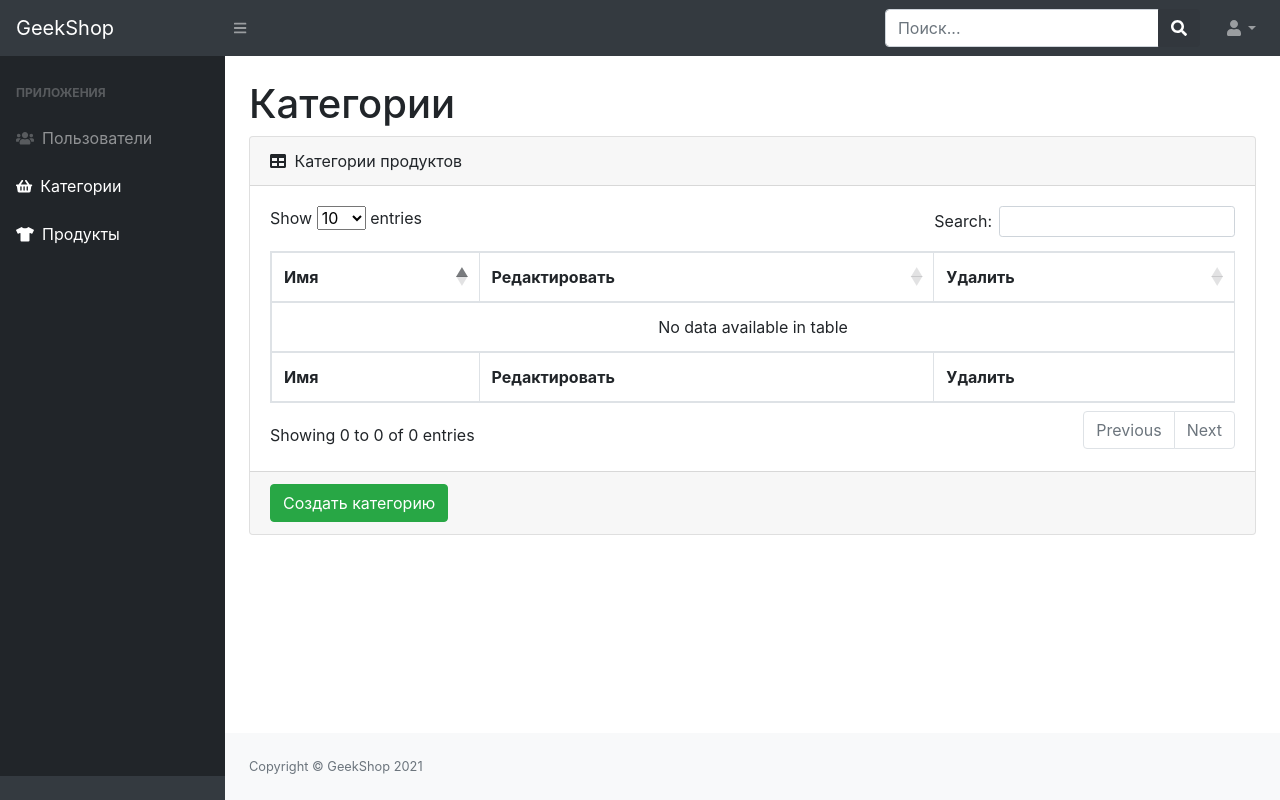
After one commit to borisshavrin/geekshop, a Django app: page /admin-staff/categories/ in a window 1280 px wide. The commit adds this page. Run offline with Django 3.2, Linux system fonts and the light colour scheme; the visitor is signed in with stand-in values (Sample User, id 1); data that the repository does not hold is empty; parts of the project's set-up code (start-up, migrations or seed data) failed here and were passed over; some libraries are stand-ins or nearby versions.

Commit message:
update func for status of products by signals moved from products views to admins; added F objects in AdminUserProductCategoryUpdateView; added categories.html and category_update.html to admins app; checking discount update requests in db_profile_by_type func in admins.views; added conditional-expressions;

```diff
--- a/admins/templates/admins/admin.html
+++ b/admins/templates/admins/admin.html
@@ -1,8 +1,8 @@
 {% extends 'admins/base.html' %}
 {% block content %}
-    <main>
+
         <div class="container-fluid">
             <h1 class="mt-4">Административная панель</h1>
         </div>
-    </main>
+
 {% endblock %}
--- a/admins/templates/admins/base.html
+++ b/admins/templates/admins/base.html
@@ -53,18 +53,20 @@
                         </div>
                         Пользователи
                     </a>
-                    <a class="nav-link" href="index.html">
+
+                    <a class="nav-link" href="{% url 'admins:categories' %}">
                         <div class="sb-nav-link-icon">
                             <i class="fas fa-shopping-basket"></i>
                         </div>
                         Категории
                     </a>
-                    <a class="nav-link" href="index.html">
+                    <a class="nav-link" href="">
                         <div class="sb-nav-link-icon">
                             <i class="fas fa-tshirt"></i>
                         </div>
                         Продукты
                     </a>
+
                 </div>
             </div>
             <div class="sb-sidenav-footer"></div>
--- /dev/null
+++ b/admins/templates/admins/categories.html
@@ -0,0 +1,61 @@
+{% extends 'admins/base.html' %}
+{% load static %}
+
+{% block content %}
+
+    <div class="container-fluid">
+        <h1 class="mt-4">Категории</h1>
+        <div class="card mb-4">
+            <div class="card-header">
+                <i class="fas fa-table mr-1"></i>
+                Категории продуктов
+            </div>
+            <div class="card-body">
+                <div class="table-responsive">
+                    <table class="table table-bordered" id="dataTable" width="100%" cellspacing="0">
+                        <thead>
+                        <tr>
+                            <th>Имя</th>
+                            <th>Редактировать</th>
+                            <th>Удалить</th>
+                        </tr>
+                        </thead>
+                        <tfoot>
+                        <tr>
+                            <th>Имя</th>
+                            <th>Редактировать</th>
+                            <th>Удалить</th>
+                        </tr>
+                        </tfoot>
+                        <tbody>
+                        {% for category in object_list %}
+                            <tr {% if category.is_active %} style="opacity: 0.5;" {% endif %}>
+                                <td><a href="{#% url 'ad:products' category.id %#}"
+                                       style="color: dodgerblue">{{ category.name }}</a></td>
+                                <td>
+                                    <a href="{% url 'admins:category_update' pk=category.id %}">
+                                        <i class="fa fa-edit"></i>
+                                    </a>
+                                </td>
+
+                                <td>
+                                    <a {% if category.is_active %} class="invisible" {% endif %}href="
+                                                {#% url 'admin_staff:category_delete' pk=category.id %#}">
+                                        <i class="fa fa-times-circle"></i>
+                                    </a>
+                                </td>
+                            </tr>
+                        {% endfor %}
+                        </tbody>
+                    </table>
+                </div>
+            </div>
+            <div class="card-footer">
+                <a href="{#% url 'adminapp:category_create' %#}">
+                    <button class="btn btn-success">Создать категорию</button>
+                </a>
+            </div>
+        </div>
+    </div>
+
+{% endblock %}
--- a/admins/urls.py
+++ b/admins/urls.py
@@ -1,6 +1,7 @@
 from django.urls import path
 
-from admins.views import index, AdminUsersListView, AdminUsersUpdateView, AdminUsersDeleteView, AdminUsersCreateView, AdminUsersReturnView
+from admins.views import index, AdminUsersListView, AdminUsersUpdateView, AdminUsersDeleteView, AdminUsersCreateView, \
+    AdminUsersReturnView, AdminUserProductCategoryUpdateView, AdminUsersCategoryListView
 
 app_name = 'admins'
 
@@ -11,4 +12,7 @@ urlpatterns = [
     path('users/update/<int:pk>', AdminUsersUpdateView.as_view(), name='admin_users_update'),
     path('users/delete/<int:pk>', AdminUsersDeleteView.as_view(), name='admin_users_delete'),
     path('users/return/<int:pk>', AdminUsersReturnView.as_view(), name='admin_users_return'),
+
+    path('categories/', AdminUsersCategoryListView.as_view(), name='categories'),
+    path('categories/update/<int:pk>/', AdminUserProductCategoryUpdateView.as_view(), name='category_update'),
 ]
--- a/admins/views.py
+++ b/admins/views.py
@@ -6,14 +6,33 @@ from django.contrib.auth.decorators import user_passes_test
 from django.views.generic.list import ListView
 from django.views.generic.edit import CreateView, UpdateView, DeleteView
 from django.utils.decorators import method_decorator
+from django.dispatch import receiver
+from django.db.models.signals import pre_save
+from django.db import connection
+from django.db.models import F
 
-from admins.forms import UserAdminRegisterForm, UserAdminProfileForm
+from admins.forms import UserAdminRegisterForm, UserAdminProfileForm, UserAdminProductCategoryEditForm
+from products.models import ProductCategory
 from users.models import User
 
 
 @user_passes_test(lambda u: u.is_superuser)
 def index(request):
     return render(request, 'admins/admin.html')
+
+
+class AdminUsersCategoryListView(ListView):
+    model = ProductCategory
+    template_name = 'admins/categories.html'
+
+    def get_context_data(self, *, object_list=None, **kwargs):
+        context = super(AdminUsersCategoryListView, self).get_context_data(**kwargs)
+        context['title'] = 'GeekShop - Админ | Категории'
+        return context
+
+    @method_decorator(user_passes_test(lambda u: u.is_superuser))
+    def dispatch(self, request, *args, **kwargs):
+        return super(AdminUsersCategoryListView, self).dispatch(request, *args, **kwargs)
 
 
 # CRUD
@@ -95,3 +114,47 @@ class AdminUsersReturnView(AdminUsersDeleteView):
     @method_decorator(user_passes_test(lambda u: u.is_superuser))
     def dispatch(self, request, *args, **kwargs):
         return super(AdminUsersReturnView, self).dispatch(request, *args, **kwargs)
+
+
+def db_profile_by_type(prefix, type, queries):
+    """Ф-ия отфильтровывает запросы определенного типа (например, «UPDATE», «DELETE», «SELECT», «INSERT INTO»)"""
+    update_queries = list(filter(lambda x: type in x['sql'], queries))
+    print(f'db_profile {type} for {prefix}:')
+    [print(query['sql']) for query in update_queries]
+
+
+@receiver(pre_save, sender=ProductCategory)
+def product_is_active_update_productcategory_save(sender, instance, **kwargs):
+    """Вместо работы с методами классов «ProductCategoryUpdateView()» и «ProductCategoryDeleteView()»
+        воспользовались механизмом сигналов - так будет меньше кода.  Атрибут «product_set Django»
+        создан автоматически для связи с моделью Product по внешнему ключу. В этом атрибуте получаем QuerySet,
+        который позволяет получить все продукты в данной категории и применяем к нему метод «.update()»."""
+    if instance.pk:
+        if instance.is_active:
+            instance.product_set.update(is_active=True)
+        else:
+            instance.product_set.update(is_active=False)
+
+        db_profile_by_type(sender, 'UPDATE', connection.queries)
+
+
+class AdminUserProductCategoryUpdateView(UpdateView):
+    model = ProductCategory
+    template_name = 'admins/category_update.html'
+    success_url = reverse_lazy('admins:categories')
+    form_class = UserAdminProductCategoryEditForm
+
+    def get_context_data(self, *, object_list=None, **kwargs):
+        context = super(AdminUserProductCategoryUpdateView, self).get_context_data(**kwargs)
+        context['title'] = 'Категории/Редактирование'
+        return context
+
+    def form_valid(self, form):
+        if 'discount' in form.cleaned_data:
+            discount = form.cleaned_data['discount']
+            if discount:
+                self.object.product_set. \
+                    update(price=F('price') * (1 - discount / 100))
+                db_profile_by_type(self.__class__, 'UPDATE', connection.queries)
+
+        return super().form_valid(form)
```
Also changed, not shown: admins/forms.py (+10 -0 lines), admins/templates/admins/category_update.html (added, +23 -0 lines), products/management/commands/learn_db.py (added, +75 -0 lines), products/views.py (+0 -25 lines), products/management/commands/__init__.py (added).
